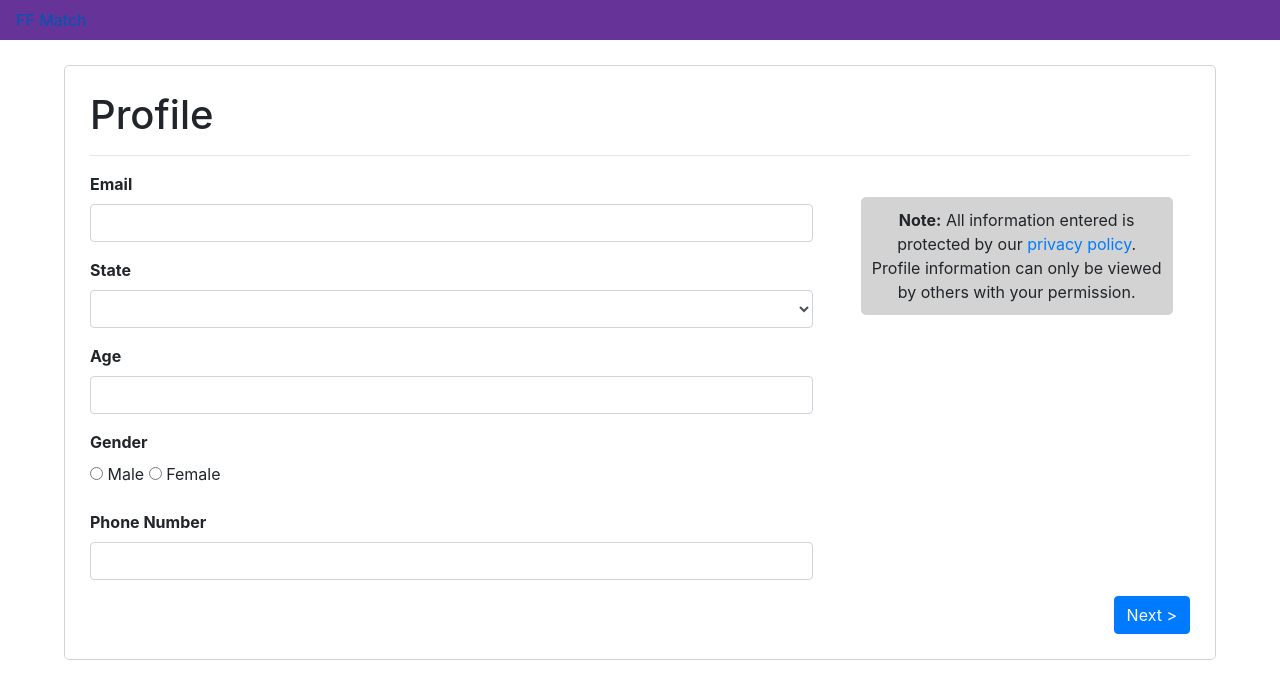
After one commit to kaephas/dating, a PHP site: template views/profile.html in a window 1280 px wide. The commit adds this page. Shown: the top 699 px of the page. Run offline with PHP 8.4, Linux system fonts and the light colour scheme; the template is opened without the code that fills it, so the values that code supplies are empty.

Commit message:
add profile view, create profile page

```diff
--- a/index.php
+++ b/index.php
@@ -35,5 +35,11 @@ $f3->route('POST /personal', FUNCTION()
     echo $view->render('views/personal_info.html');
 });
 
+$f3->route('POST /profile', FUNCTION()
+{
+    $view = new Template();
+    echo $view->render('views/profile.html');
+});
+
 //run Fat-free
 $f3 -> run();
--- /dev/null
+++ b/views/profile.html
@@ -0,0 +1,83 @@
+<!DOCTYPE html>
+<html lang="en">
+<head>
+    <meta charset="UTF-8">
+    <!-- Bootstrap-->
+    <link rel="stylesheet" href="https://stackpath.bootstrapcdn.com/bootstrap/4.3.1/css/bootstrap.min.css"
+          integrity="sha384-ggOyR0iXCbMQv3Xipma34MD+dH/1fQ784/j6cY/iJTQUOhcWr7x9JvoRxT2MZw1T"
+          crossorigin="anonymous">
+    <!-- my own -->
+    <link rel="stylesheet" href="styles/styles.css">
+
+    <title>Profile</title>
+</head>
+<body>
+    <nav class="nav">
+        <a class="nav-link" href="#">FF Match</a>
+    </nav>
+
+    <div class="container">
+        <h1>Profile</h1>
+        <hr>
+
+        <form action="" method="post">
+            <div class="row">
+                <div class="col-md-8">
+                        <div class="form-group">
+                            <label for="email">Email</label>
+                            <input type="text" id="email" class="form-control">
+                        </div>
+                        <div class="form-group">
+                            <label for="states">State</label>
+                            <select name="states" id="states" class="form-control">
+
+                            </select>
+                        </div>
+                        <div class="form-group">
+                            <label for="age">Age</label>
+                                <input type="text" id="age" class="form-control">
+                        </div>
+                        <div class="form-group">
+                            <label for="gender">Gender</label>
+                            <div id="gender">
+                                <label>
+                                    <input type="radio">
+                                </label> Male
+                                <label>
+                                    <input type="radio">
+                                </label> Female
+                            </div>
+                        </div>
+                        <div class="form-group">
+                            <label for="phone">Phone Number</label>
+                            <input type="text" id="phone" class="form-control">
+                        </div>
+                </div>  <!-- end column 1 -->
+                <div class="col-md-4">
+                    <div class="container text-center" id="note">
+                        <p><span class="bold">Note:</span> All information entered is protected by our
+                            <a href="" id="privacy">privacy policy</a>. Profile information can only be
+                            viewed by others with your permission.</p>
+                    </div>
+                </div>  <!-- end column 2 -->
+            </div> <!-- end row -->
+            <div class="text-right">
+                <input type="submit" value="Next &gt;" class="btn btn-primary ml-auto">
+            </div>
+        </form>
+    </div>
+
+    <!-- my script -->
+    <script src="scripts/dating.js"></script>
+    <!-- bootstrap scripts -->
+    <script src="https://code.jquery.com/jquery-3.3.1.slim.min.js"
+            integrity="sha384-q8i/X+965DzO0rT7abK41JStQIAqVgRVzpbzo5smXKp4YfRvH+8abtTE1Pi6jizo"
+            crossorigin="anonymous"></script>
+    <script src="https://cdnjs.cloudflare.com/ajax/libs/popper.js/1.14.7/umd/popper.min.js"
+            integrity="sha384-UO2eT0CpHqdSJQ6hJty5KVphtPhzWj9WO1clHTMGa3JDZwrnQq4sF86dIHNDz0W1"
+            crossorigin="anonymous"></script>
+    <script src="https://stackpath.bootstrapcdn.com/bootstrap/4.3.1/js/bootstrap.min.js"
+            integrity="sha384-JjSmVgyd0p3pXB1rRibZUAYoIIy6OrQ6VrjIEaFf/nJGzIxFDsf4x0xIM+B07jRM"
+            crossorigin="anonymous"></script>
+</body>
+</html>
```
